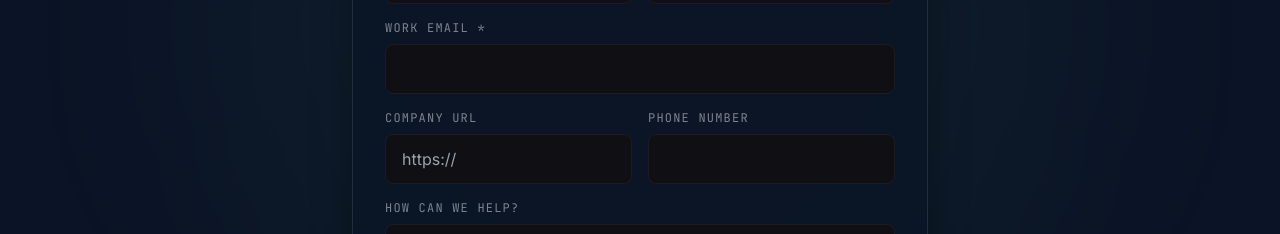
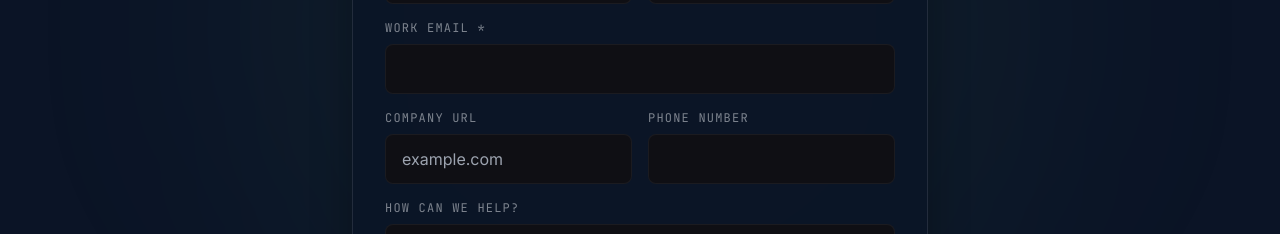
Before and after one commit to mattrob333/Tier4flywheel, a React (Vite) app: page / in a window 1280 px wide. Shown: the part 10320-10554 px from the top of the page. Built offline with nearby package versions, Linux system fonts and the light colour scheme; a web font is replaced by a local one.

Commit message:
Change Company URL input to text type to accept domains without https://

```diff
--- a/src/components/LeadCaptureForm.jsx
+++ b/src/components/LeadCaptureForm.jsx
@@ -84,7 +84,7 @@ const LeadCaptureForm = () => {
             <div className="grid grid-cols-2 gap-4 mb-4">
                 <div className="col-span-1">
                     <label htmlFor="companyUrl" className="block font-mono text-xs uppercase tracking-widest text-ghost-white/50 mb-2">Company URL</label>
-                    <input type="url" id="companyUrl" name="companyUrl" autoComplete="url" placeholder="https://" value={formData.companyUrl} onChange={handleChange} className="w-full bg-[#0F0F14] border border-white/5 rounded-lg px-4 py-3 text-white focus:outline-none focus:border-brand-green/50 transition-colors" />
+                    <input type="text" id="companyUrl" name="companyUrl" autoComplete="url" placeholder="example.com" value={formData.companyUrl} onChange={handleChange} className="w-full bg-[#0F0F14] border border-white/5 rounded-lg px-4 py-3 text-white focus:outline-none focus:border-brand-green/50 transition-colors" />
                 </div>
                 <div className="col-span-1">
                     <label htmlFor="phone" className="block font-mono text-xs uppercase tracking-widest text-ghost-white/50 mb-2">Phone Number</label>
```
